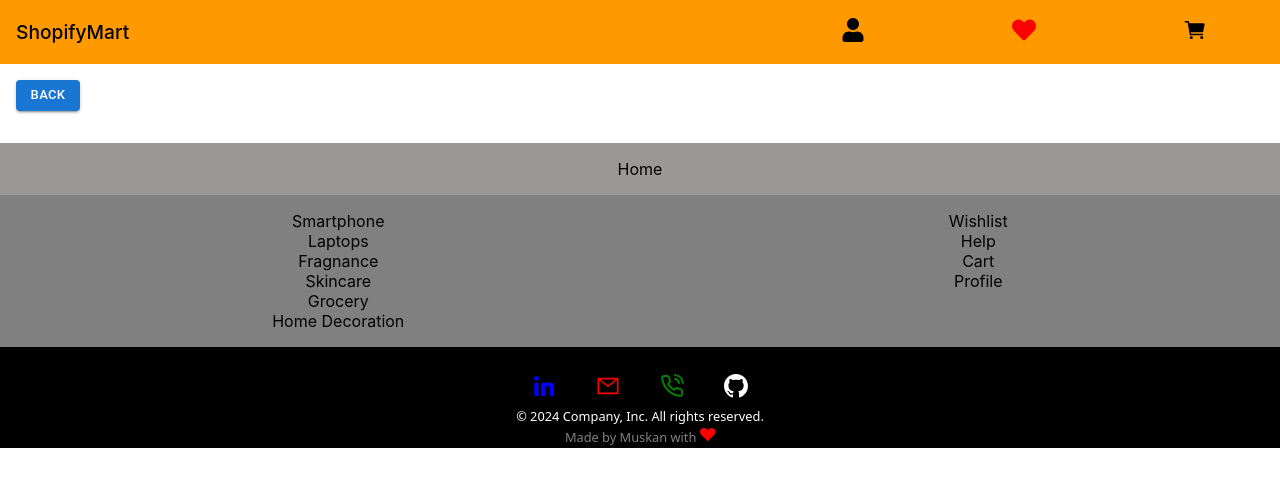
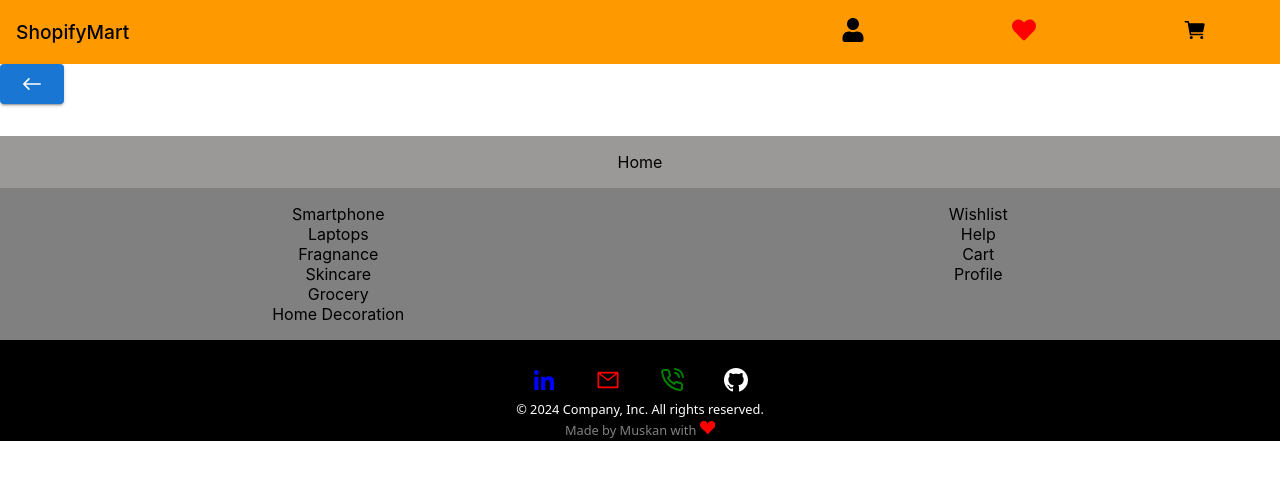
Before and after one commit to MuskanSrivastava8/shopifymart, a React (Create React App) app: page /shopifymart/CatagoryDetail in a window 1280 px wide. Shown: the top 486 px of the page. Built offline with nearby package versions, Linux system fonts and the light colour scheme.

Commit message:
Detail Page setup

```diff
--- /dev/null
+++ b/src/Component/DetailPage/detailPage.js
@@ -0,0 +1,7 @@
+import React from "react";
+
+const DetailPage = (catagoryName) => {
+  return <React.Fragment>hi</React.Fragment>;
+};
+
+export default DetailPage;
--- a/src/Component/Home/Home.js
+++ b/src/Component/Home/Home.js
@@ -4,6 +4,7 @@ import Menu from "../Menu/Menu";
 import Footer from "../Footer/Footer";
 import { Route, Routes } from "react-router-dom";
 import CatagoryDetail from "../ProductPage/CatagoryDetail";
+import DetailPage from "../DetailPage/detailPage";
 
 function Home() {
   return (
@@ -13,6 +14,8 @@ function Home() {
         <Route exact path="/" element={<ProductPage />} />
         <Route exact path="/ProductPage" element={<ProductPage />} />
         <Route exact path="/CatagoryDetail" element={<CatagoryDetail />} />
+        <Route exact path="/DetailPage" element={<DetailPage />} />
+
       </Routes>
 
       <Footer />
--- a/src/Component/ProductPage/CatagoryDetail.js
+++ b/src/Component/ProductPage/CatagoryDetail.js
@@ -6,6 +6,7 @@ import Button from "@mui/material/Button";
 import { Navigate } from "react-router-dom";
 import { useDispatch } from "react-redux";
 import { updateCatagorySelected } from "../../Store/store";
+import { IoIosArrowRoundBack } from "react-icons/io";
 
 const CatagoryDetail = () => {
   const catagorySelectedResp = useSelector(
@@ -18,7 +19,6 @@ const CatagoryDetail = () => {
   const [showHomePage, setshowHomePage] = useState(false);
   const dispatch = useDispatch();
 
-  console.log(showHomePage);
   const navigateToHomePage = () => {
     setshowHomePage(true);
     dispatch(updateCatagorySelected(""));
@@ -29,7 +29,7 @@ const CatagoryDetail = () => {
       <div className="main_catagoryDetail">
         <div className="catagoryDetail_btn_div">
           <Button variant="contained" size="small" onClick={navigateToHomePage}>
-            Back
+            <IoIosArrowRoundBack style={{ fontSize: "2rem" }}/>
           </Button>
         </div>
         <div className="catagoryDetail_div">
--- a/src/Component/ProductPage/ItemCard.js
+++ b/src/Component/ProductPage/ItemCard.js
@@ -1,8 +1,9 @@
-import React from "react";
+import React, { useState } from "react";
 import { FaHeart } from "react-icons/fa";
 import "./itemCard.scss";
 import Rating from "@mui/material/Rating";
-import Typography from "@mui/material/Typography";
+import { Navigate } from "react-router-dom";
+
 
 function ItemCard(itemsData) {
   const itemsDataRes = itemsData.itemsData;
@@ -11,9 +12,17 @@ function ItemCard(itemsData) {
     100
   ).toFixed(2);
   const [value, setValue] = React.useState(itemsDataRes.rating);
+  const [showDetailPage, setshowDetailPage] = useState(false);
 
+  const navigateToDetailPage = () => {
+    console.log(itemsDataRes);
+    setshowDetailPage(true);
+  };
   return (
-    <div className="main_ItemCard">
+    <React.Fragment>
+      {showDetailPage ? <Navigate to="/DetailPage" replace={true} /> : null}
+
+      <div className="main_ItemCard" onClick={navigateToDetailPage}>
         <div>
           <img
             src={itemsDataRes.images[0]}
@@ -60,6 +69,7 @@ function ItemCard(itemsData) {
           </div>
         </div>
       </div>
+    </React.Fragment>
   );
 }
 
--- a/src/Component/ProductPage/catagoryDetail.scss
+++ b/src/Component/ProductPage/catagoryDetail.scss
@@ -10,8 +10,10 @@
 }
 .catagoryDetail_btn_div{
     display: flex;
-    margin-left: 1rem;
-    margin-top: 1rem;
+    position: sticky;
+    top: 4rem;
+    left: 0rem;
+    z-index: 1;
 
 }
 .catagoryDetail_div{
```
Lines whose indentation alone changed are shown as unchanged.
